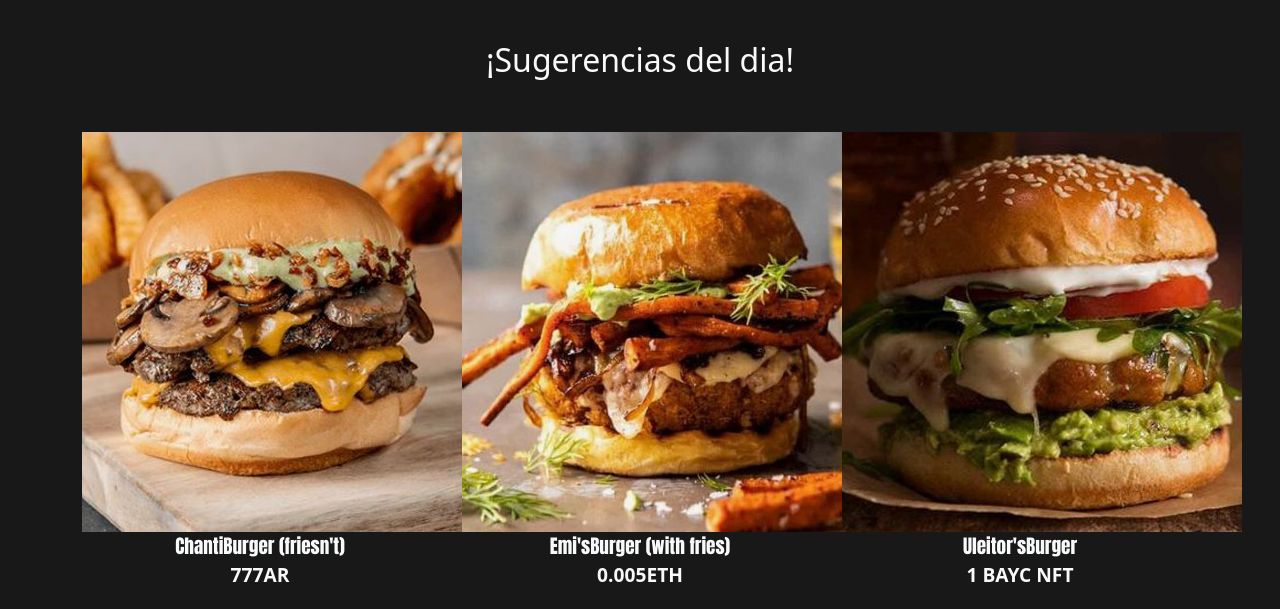
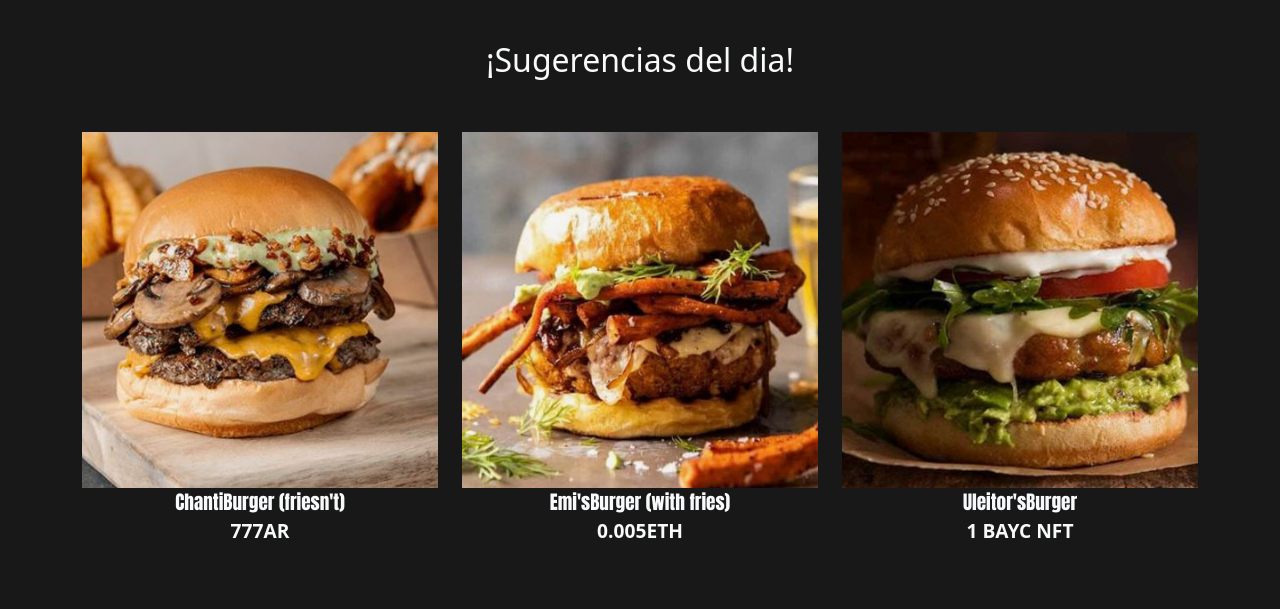
Before and after one commit to UladislaoCosta/PremiumBurger, a website: page index.html in a window 1280 px wide. Shown: the part 1022-1631 px from the top of the page. Drawn offline with nearby package versions, Linux system fonts and the light colour scheme; files that its build step writes are made by us from their sources.

Commit message:
Arreglo responsive en "contacto" e "index".

```diff
--- a/index.html
+++ b/index.html
@@ -5,15 +5,16 @@
   <meta charset="UTF-8">
   <meta http-equiv="X-UA-Compatible" content="IE=edge">
   <meta name="viewport" content="width=device-width, initial-scale=1.0">
-  <meta name="keywords" content="hamburguesas, comprar hamburguesas, pedidosya, delivery, rappi, burger, fastfood, comidarapida">
+  <meta name="keywords"
+    content="hamburguesas, comprar hamburguesas, pedidosya, delivery, rappi, burger, fastfood, comidarapida">
 
   <!-- Bootstrap -->
   <link rel="stylesheet" href="https://cdn.jsdelivr.net/npm/bootstrap@5.2.0-beta1/dist/css/bootstrap.min.css">
   <title>PremiumBurger Home</title>
-  <meta property="og:title" content="PremiumBurger"/>
-  <meta property="og:type" content="page"/>
-  <meta property="og:url" content="https://www.premiumburger.com/"/>
-  <meta property="og:image" content="/Multimedia/Imagenes/logo-premiumburger"/>
+  <meta property="og:title" content="PremiumBurger" />
+  <meta property="og:type" content="page" />
+  <meta property="og:url" content="https://www.premiumburger.com/" />
+  <meta property="og:image" content="/Multimedia/Imagenes/logo-premiumburger" />
 
   <!-- CSS -->
   <link rel="stylesheet" href="css/style.css">
@@ -55,9 +56,13 @@
       </div>
     </nav>
   </header>
-<meta name="keywords" content="hamburguesas, comprar hamburguesas, pedidosya, delivery, rappi, burger, fastfood, comidarapida">
+
+  <!-- Inicio Carrousel -->
+  <meta name="keywords"
+    content="hamburguesas, comprar hamburguesas, pedidosya, delivery, rappi, burger, fastfood, comidarapida">
   <section class="d-flex justify-content-center mt-0">
-    <div id="carouselExampleIndicators" class="carousel slide col-sm-12 w-sm-100 col-md-12 w-md-100" data-bs-ride="true">
+    <div id="carouselExampleIndicators" class="carousel slide col-sm-12 w-sm-100 col-md-12 w-md-100"
+      data-bs-ride="true">
       <div class="carousel-indicators">
         <button type="button" data-bs-target="#carouselExampleIndicators" data-bs-slide-to="0" class="active"
           aria-current="true" aria-label="Slide 1"></button>
@@ -68,13 +73,16 @@
       </div>
       <div class="carousel-inner">
         <div class="carousel-item active">
-          <img src="Multimedia/Imagenes/carrousel-8.jpg" class="d-block w-100" alt="hamburguesa carrousel web, hamburguesas, comprar hamburguesas, pedidosya, delivery, rappi, burger, fastfood, comidarapida">
+          <img src="Multimedia/Imagenes/carrousel-8.jpg" class="d-block w-100"
+            alt="hamburguesa carrousel web, hamburguesas, comprar hamburguesas, pedidosya, delivery, rappi, burger, fastfood, comidarapida">
         </div>
         <div class="carousel-item">
-          <img src="Multimedia/Imagenes/carrousel-7.jpg" class="d-block w-100" alt="hamburguesa carrousel web, hamburguesas, comprar hamburguesas, pedidosya, delivery, rappi, burger, fastfood, comidarapida">
+          <img src="Multimedia/Imagenes/carrousel-7.jpg" class="d-block w-100"
+            alt="hamburguesa carrousel web, hamburguesas, comprar hamburguesas, pedidosya, delivery, rappi, burger, fastfood, comidarapida">
         </div>
         <div class="carousel-item">
-          <img src="Multimedia/Imagenes/carrousel-6.jpg" class="d-block w-100" alt="hamburguesa carrousel web, hamburguesas, comprar hamburguesas, pedidosya, delivery, rappi, burger, fastfood, comidarapida">
+          <img src="Multimedia/Imagenes/carrousel-6.jpg" class="d-block w-100"
+            alt="hamburguesa carrousel web, hamburguesas, comprar hamburguesas, pedidosya, delivery, rappi, burger, fastfood, comidarapida">
         </div>
       </div>
       <button class="carousel-control-prev" type="button" data-bs-target="#carouselExampleIndicators"
@@ -93,27 +101,38 @@
   <section class="product-t text-md text-light">
     <p>¡Sugerencias del dia!</p>
   </section>
-  <meta name="keywords" content="hamburguesas, comprar hamburguesas, pedidosya, delivery, rappi, burger, fastfood, comidarapida">
+  <meta name="keywords"
+    content="hamburguesas, comprar hamburguesas, pedidosya, delivery, rappi, burger, fastfood, comidarapida">
   <section class="container mt-5 d-flex justify-content-center">
     <div class="row">
-      <div class="col-sm-12 col-md-4 col-lg-4">
-        <img src="Multimedia/Imagenes/400hom-1.jpg" alt="Hamburguesa con champignones, hamburguesas, comprar hamburguesas, pedidosya, delivery, rappi, burger, fastfood, comidarapida">
+      <div class="col-12 col-md-4">
+        <div class="d-flex flex-column justify-content-between overflow-hidden">
+          <img src="Multimedia/Imagenes/400hom-1.jpg"
+            alt="Hamburguesa con champignones, hamburguesas, comprar hamburguesas, pedidosya, delivery, rappi, burger, fastfood, comidarapida">
           <p class="names-burger m-0 text-light">ChantiBurger (friesn't)</p>
           <p class="price-burger text-light">777AR</p>
         </div>
-      <div class="col-sm-12 col-md-4 col-lg-4">
-        <img src="Multimedia/Imagenes/400hom-2.jpg" alt="Hamburguesa con papas dentro, hamburguesas, comprar hamburguesas, pedidosya, delivery, rappi, burger, fastfood, comidarapida">
+      </div>
+      <div class="col-12 col-md-4">
+        <div class="d-flex flex-column justify-content-between overflow-hidden">
+          <img src="Multimedia/Imagenes/400hom-2.jpg"
+            alt="Hamburguesa con papas dentro, hamburguesas, comprar hamburguesas, pedidosya, delivery, rappi, burger, fastfood, comidarapida">
           <p class="names-burger m-0 text-light">Emi'sBurger (with fries)</p>
           <p class="price-burger text-light">0.005ETH</p>
         </div>
-      <div class="col-sm-12 col-md-4 col-lg-4">
-        <img src="Multimedia/Imagenes/400hom-3.jpg" alt="Hamburguesa Light, Hamburguesa Vegetariana, hamburguesas, comprar hamburguesas, pedidosya, delivery, rappi, burger, fastfood, comidarapida">
+      </div>
+      <div class="col-12 col-md-4">
+        <div class="d-flex flex-column justify-content-between overflow-hidden">
+          <img src="Multimedia/Imagenes/400hom-3.jpg"
+            alt="Hamburguesa Light, Hamburguesa Vegetariana, hamburguesas, comprar hamburguesas, pedidosya, delivery, rappi, burger, fastfood, comidarapida">
           <p class="names-burger m-0 text-light">Uleitor'sBurger</p>
           <p class="price-burger text-light">1 BAYC NFT</p>
         </div>
       </div>
+    </div>
   </section>
   </div>
+  <!-- Fin Carrousel-->
 
 
 
```
Also changed, not shown: contacto.html (+3 -3 lines), faqs.html (+3 -3 lines). Lines whose indentation alone changed are shown as unchanged.
